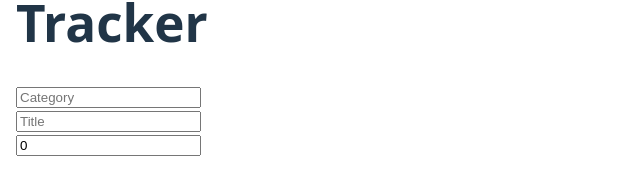
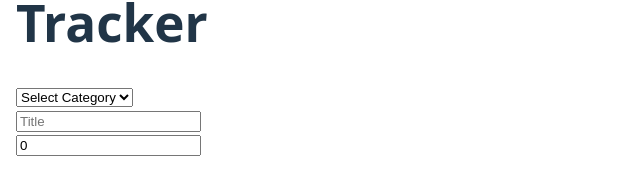
Before and after one commit to fespin7/expenses-mvp, a React (Vite) app: page / in a window 1280 px wide. Shown: the part 282-459 px from the top of the page, without its empty margins (0-640 px from the left). Built offline with nearby package versions, Linux system fonts and the light colour scheme.

Commit message:
Add array, custom type and select control for categories

```diff
--- a/src/ExpenseFormYup.tsx
+++ b/src/ExpenseFormYup.tsx
@@ -4,6 +4,7 @@ import FormError from "./FormError";
 import { useEffect } from "react";
 import { yupResolver } from "@hookform/resolvers/yup";
 import { expenseSchema } from "./validation/expense.schema";
+import { CATEGORIES } from "./constants/categories";
 
 interface ExpenseFormYupProps {
   onSubmitExpense: (expenseInput: ExpenseInput) => void;
@@ -39,7 +40,14 @@ export default function ExpenseFormYup({
   return (
     <form onSubmit={handleSubmit(onSubmit)}>
       <div>
-        <input type="text" placeholder="Category" {...register("category")} />
+        <select {...register("category")}>
+          <option value="">Select Category</option>
+          {CATEGORIES.map((cat) => (
+            <option key={cat} value={cat}>
+              {cat}
+            </option>
+          ))}
+        </select>
         {errors.category && <FormError message={errors.category.message} />}
         <br />
         <input type="text" placeholder="Title" {...register("title")} />
--- /dev/null
+++ b/src/constants/categories.ts
@@ -0,0 +1,10 @@
+export const CATEGORIES = [
+  "Food",
+  "Health",
+  "Transportation",
+  "Entertainment",
+  "Utilities",
+  "Other",
+] as const;
+
+export type Category = (typeof CATEGORIES)[number];
--- a/src/models/ExpenseInput.ts
+++ b/src/models/ExpenseInput.ts
@@ -1,5 +1,7 @@
+import type { Category } from "../constants/categories";
+
 export type ExpenseInput = {
-  category: string;
+  category: Category | "";
   title: string;
   amount: number;
 };
--- a/src/validation/expense.schema.ts
+++ b/src/validation/expense.schema.ts
@@ -1,4 +1,5 @@
 import * as yup from "yup";
+import { CATEGORIES, type Category } from "../constants/categories";
 
 export const expenseSchema = yup.object({
   title: yup
@@ -7,12 +8,12 @@ export const expenseSchema = yup.object({
     .min(3, "Title must be at least 3 characters long")
     .max(100, "Title must be at most 100 characters long"),
   category: yup
-    .string()
-    .required("Category is required")
-    .min(2, "Category must be at least 2 characters long")
-    .max(150, "Category must be at most 150 characters long"),
+    .mixed<Category | "">()
+    .oneOf([...CATEGORIES, ""], "Category must be one of the items in the list")
+    .required("Category is required"),
   amount: yup
     .number()
+    .typeError("Amount is required")
     .required("Amount is required")
     .positive("Amount must be a positive number")
     .moreThan(0, "Amount must be greater than zero"),
```
